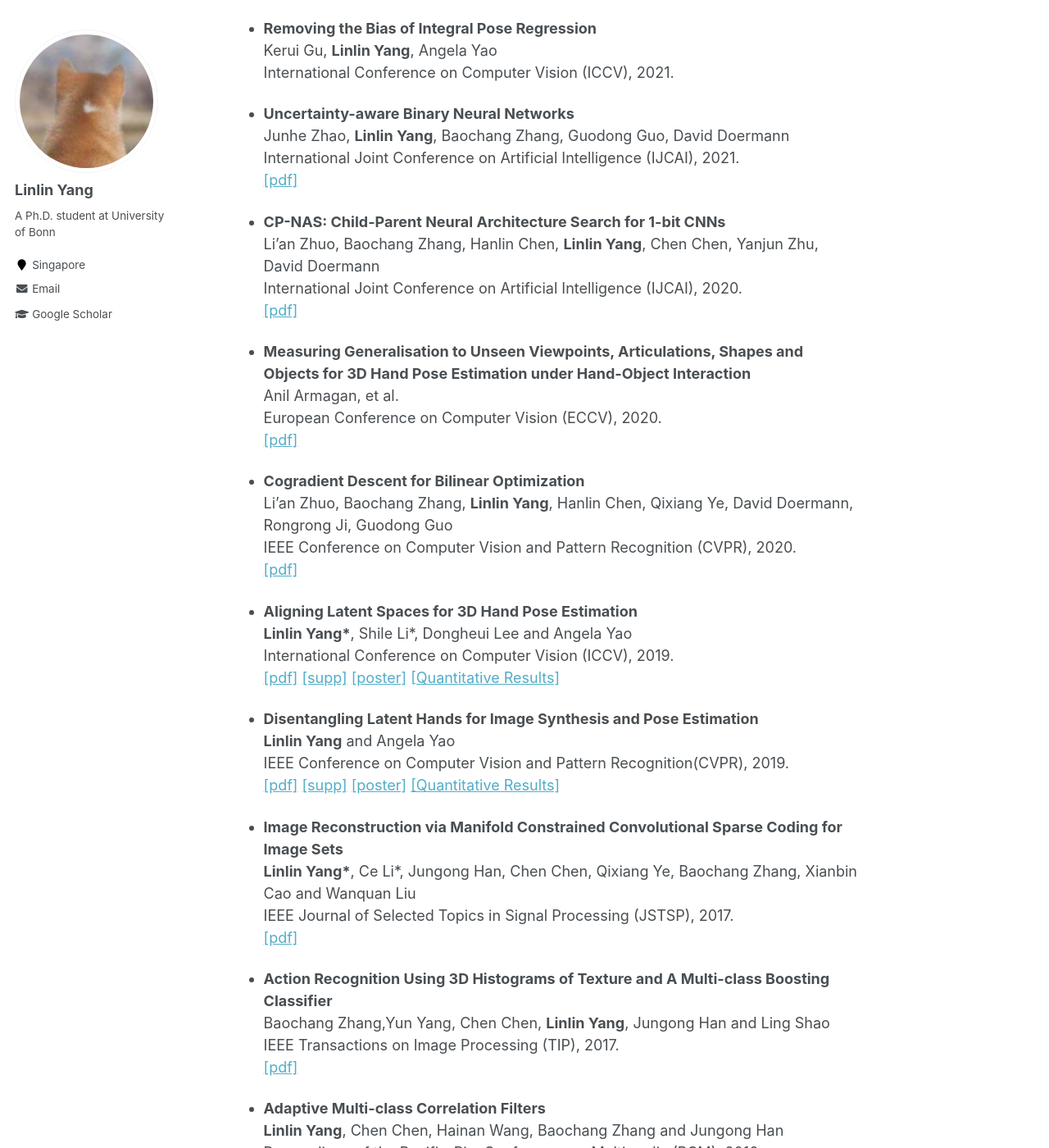
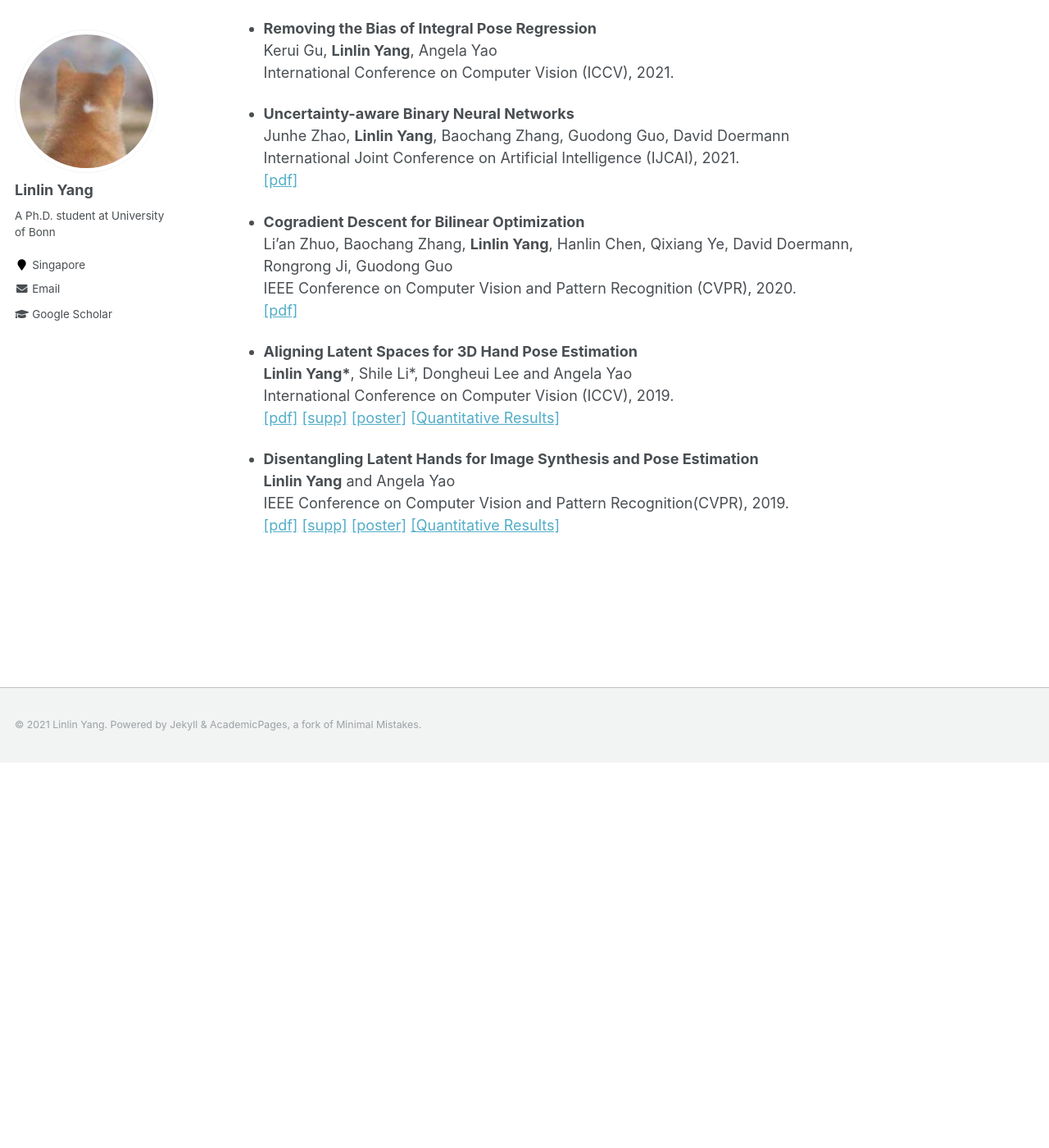
Before and after one commit to bestonebyone/mu4yang, a Jekyll site: the page built from _pages/about.md, in a window 1280 px wide and 1400 px high, scrolled down 470 px. Shown: the whole window at 82% size. Built offline with Jekyll 4.4.1, drawn with Linux system fonts in a browser that asks for light colours; some of the changed text lies outside the part shown.

Commit message:
Update about.md

```diff
--- a/_pages/about.md
+++ b/_pages/about.md
@@ -27,16 +27,6 @@ I'm a Ph.D. student under Prof. Angela Yao at University of Bonn. I received the
   International Joint Conference on Artificial Intelligence (IJCAI), 2021.
   [[pdf]](https://www.ijcai.org/proceedings/2021/0474.pdf)
 
-- **CP-NAS: Child-Parent Neural Architecture Search for 1-bit CNNs**
-  Li'an Zhuo, Baochang Zhang, Hanlin Chen, **Linlin Yang**, Chen Chen, Yanjun Zhu, David Doermann
-  International Joint Conference on Artificial Intelligence (IJCAI), 2020.
-  [[pdf]](https://arxiv.org/pdf/2005.00057.pdf)
-
-- **Measuring Generalisation to Unseen Viewpoints, Articulations, Shapes and Objects for 3D Hand Pose Estimation under Hand-Object Interaction**
-  Anil Armagan, et al.
-  European Conference on Computer Vision (ECCV), 2020.
-  [[pdf]](https://arxiv.org/pdf/2003.13764.pdf)
-
 - **Cogradient Descent for Bilinear Optimization**
   Li'an Zhuo, Baochang Zhang, **Linlin Yang**, Hanlin Chen, Qixiang Ye, David Doermann, Rongrong Ji, Guodong Guo
   IEEE Conference on Computer Vision and Pattern Recognition (CVPR), 2020.
@@ -51,18 +41,3 @@ I'm a Ph.D. student under Prof. Angela Yao at University of Bonn. I received the
   **Linlin Yang** and Angela Yao
   IEEE Conference on Computer Vision and Pattern Recognition(CVPR), 2019.
   [[pdf]](http://openaccess.thecvf.com/content_CVPR_2019/papers/Yang_Disentangling_Latent_Hands_for_Image_Synthesis_and_Pose_Estimation_CVPR_2019_paper.pdf)  [[supp]](http://openaccess.thecvf.com/content_CVPR_2019/supplemental/Yang_Disentangling_Latent_Hands_CVPR_2019_supplemental.pdf) [[poster]](https://www.mu4yang.com/files/posters/cvpr19_poster_dVAE.pdf) [[Quantitative Results]](https://www.mu4yang.com/files/data/AUC_Disentangling.txt)
-
-- **Image Reconstruction via Manifold Constrained Convolutional Sparse Coding for Image Sets**
-  **Linlin Yang\***, Ce Li*, Jungong Han, Chen Chen, Qixiang Ye, Baochang Zhang, Xianbin Cao and Wanquan Liu
-  IEEE Journal of Selected Topics in Signal Processing (JSTSP), 2017.
-  [[pdf]](https://www.mu4yang.com/files/papers/Image%20Reconstruction%20via%20Manifold%20Constrained%20Convolutional%20Sparse%20Coding%20for%20Image%20Sets.pdf)
-
-- **Action Recognition Using 3D Histograms of Texture and A Multi-class Boosting Classifier**
-  Baochang Zhang,Yun Yang, Chen Chen, **Linlin Yang**, Jungong Han and Ling Shao
-  IEEE Transactions on Image Processing (TIP), 2017.
-  [[pdf]](https://www.mu4yang.com/files/papers/Action%20Recognition%20Using%203D%20Histograms%20of%20Texture%20and%20A%20Multi-class%20Boosting%20Classifier.pdf)
-
-- **Adaptive Multi-class Correlation Filters**
-  **Linlin Yang**, Chen Chen, Hainan Wang, Baochang Zhang and Jungong Han
-  Proceedings of the Pacific-Rim Conference on Multimedia (PCM), 2016.
-  [[pdf]](https://www.mu4yang.com/files/papers/Adaptive%20Multi-class%20Correlation%20Filters.pdf)
```
